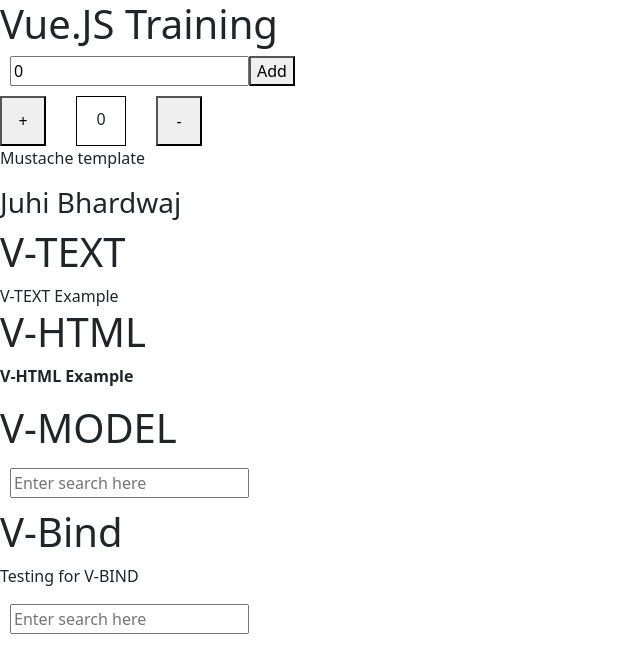
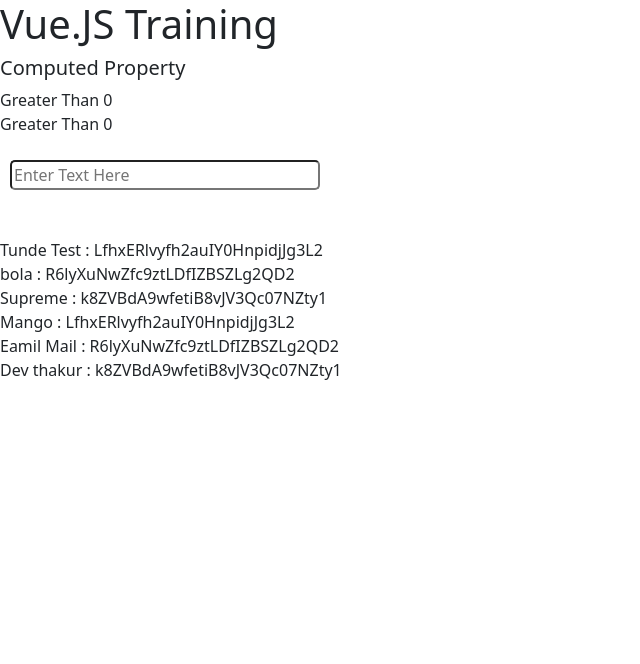
Before and after one commit to JuhiBhardwaj22/vue3-zero-to-advance-poject, a Vue app: page / in a window 1280 px wide. Shown: the top 664 px of the page, without its empty margins (0-640 px from the left). Built offline with nearby package versions, Linux system fonts and the light colour scheme.

Commit message:
computed-property

```diff
--- a/src/App.vue
+++ b/src/App.vue
@@ -1,53 +1,29 @@
 <template>
   <div class="parent-div">
     <file-example />
-    <input
-      class="input-area"
-      placeholder="Enter text here..."
-      v-model="countNum"
-    />
-    <button @click="onSetValue()">Add</button>
-    <div class="main-div">
+    <div>
+      <h5>Computed Property</h5>
+      <span>{{
+        author.books.length > 0 ? "Greater Than 0" : "Less Than 0"
+      }}</span>
       <div>
-        <button class="inc-btn" @click="OnIncreament()">+</button>
+        <span>{{ bookList }}</span>
       </div>
-      <div class="count">{{ count }}</div>
+      <br />
       <div>
-        <button class="dec-btn" @click="onDecreament()">-</button>
+        <input
+          class="input-area"
+          type="text"
+          v-model="searchText"
+          placeholder="Enter Text Here"
+        />
       </div>
-    </div>
-
-    <div>
-      <p>Mustache template</p>
-      <h3>{{ name }}</h3>
-    </div>
-    <div>
-      <h1>V-TEXT</h1>
-      <span v-text="vTextExample"></span>
-    </div>
-    <div>
-      <h1>V-HTML</h1>
-      <span v-html="test"></span>
-    </div>
-    <div>
-      <h1>V-MODEL</h1>
-      <p>{{ searchText }}</p>
-      <input
-        type="text"
-        class="input-area"
-        placeholder="Enter search here"
-        v-model="searchText"
-      />
       <br />
-      <h1>V-Bind</h1>
-      <p v-bind:id="heading">Testing for V-BIND</p>
-      {{ searchText }}
-      <input
-        type="text"
-        class="input-area"
-        placeholder="Enter search here"
-        v-bind:valueS="searchText"
-      />
+      <br />
+      <div v-for="list in filterData" :key="list.uid">
+        <span>{{ list.name }}</span> {{ "  :" }}
+        <span>{{ list.uid }}</span>
+      </div>
     </div>
   </div>
 </template>
@@ -60,57 +36,71 @@
   props: {},
   data() {
     return {
-      name: "Juhi Bhardwaj",
-      vTextExample: "V-TEXT Example",
-      test: "<b><p>V-HTML Example</p></b>",
-      searchText: "",
-      checked: false,
-      count: 0,
-      countNum: 0,
-      heading: "heading_id_1",
+      author: {
+        name: "John Doe",
+        books: [
+          "Vue 2 - Advanced Guide",
+          "Vue 3 - Basic Guide",
+          "Vue 4 - The Mystery",
+        ],
+      },
+      searchText: null,
+      userData: [
+        {
+          name: "Tunde Test",
+          uid: "LfhxERlvyfh2auIY0HnpidjJg3L2",
+        },
+        {
+          name: "bola",
+          uid: "R6lyXuNwZfc9ztLDfIZBSZLg2QD2",
+        },
+        {
+          uid: " k8ZVBdA9wfetiB8vJV3Qc07NZty1",
+          name: "Supreme",
+        },
+        {
+          name: "Mango",
+          uid: "LfhxERlvyfh2auIY0HnpidjJg3L2",
+        },
+        {
+          name: "Eamil Mail",
+          uid: "R6lyXuNwZfc9ztLDfIZBSZLg2QD2",
+        },
+        {
+          uid: " k8ZVBdA9wfetiB8vJV3Qc07NZty1",
+          name: "Dev thakur",
+        },
+      ],
     };
   },
-  methods: {
-    OnIncreament() {
-      this.count++;
+  computed: {
+    bookList() {
+      return this.author.books.length > 0 ? "Greater Than 0" : "Less Than 0";
     },
-    onDecreament() {
-      if (this.count === 0) {
-        alert("Please use Increament button now");
+    bookListInfo(name) {
+      return name;
+    },
+    filterData() {
+      if (this.searchText) {
+        return this.userData.filter((item) => {
+          return this.searchText
+            .toLowerCase()
+            .split(" ")
+            .every((v) => item.name.toLowerCase().includes(v));
+        });
+      } else {
+        return this.userData;
       }
-      this.count--;
-    },
-    onSetValue() {
-      this.count = this.countNum;
     },
   },
+  methods: {},
 };
 </script>
 
 <style scoped>
 .input-area {
+  width: 310px;
   margin-left: 10px;
-}
-.main-div {
-  display: flex;
-}
-.inc-btn,
-.dec-btn {
-  height: 50px;
-  width: 46px;
-}
-.inc-btn {
-  margin-right: 30px;
-}
-.count {
-  height: 50px;
-  width: 50px;
-  border: 1px solid black;
-  margin-right: 30px;
-  text-align: center;
-  padding-top: 10px;
-}
-.input-area {
-  margin-bottom: 10px;
+  border-radius: 5px;
 }
 </style>
--- /dev/null
+++ b/src/components/VbindVmodel.vue
@@ -0,0 +1,119 @@
+<template>
+  <div class="parent-div">
+    <file-example />
+    <input
+      class="input-area"
+      placeholder="Enter text here..."
+      v-model="countNum"
+    />
+    <button @click="onSetValue()">Add</button>
+    <div class="main-div">
+      <div>
+        <button class="inc-btn" @click="OnIncreament()">+</button>
+      </div>
+      <div class="count">{{ count }}</div>
+      <div>
+        <button class="dec-btn" @click="onDecreament()">-</button>
+      </div>
+    </div>
+
+    <div>
+      <p>Mustache template</p>
+      <h3>{{ name }}</h3>
+    </div>
+    <div>
+      <h1>V-TEXT</h1>
+      <span v-text="vTextExample"></span>
+    </div>
+    <div>
+      <h1>V-HTML</h1>
+      <span v-html="test"></span>
+    </div>
+    <div>
+      <h1>V-MODEL</h1>
+      <p>{{ searchText }}</p>
+      <input
+        type="text"
+        class="input-area"
+        placeholder="Enter search here"
+        v-model="searchText"
+      />
+      <br />
+      <h1>V-Bind</h1>
+      <p v-bind:id="heading">Testing for V-BIND</p>
+      {{ searchText }}
+      <input
+        type="text"
+        class="input-area"
+        placeholder="Enter search here"
+        v-bind:valueS="searchText"
+      />
+    </div>
+  </div>
+</template>
+
+<script>
+import FileExample from "./components/FileExample.vue";
+export default {
+  name: "App",
+  components: { FileExample },
+  props: {},
+  data() {
+    return {
+      name: "Juhi Bhardwaj",
+      vTextExample: "V-TEXT Example",
+      test: "<b><p>V-HTML Example</p></b>",
+      searchText: "",
+      checked: false,
+      count: 0,
+      countNum: 0,
+      heading: "heading_id_1",
+    };
+  },
+  methods: {
+    onRoom() {
+      this.testNum++;
+    },
+    OnIncreament() {
+      this.count++;
+    },
+    onDecreament() {
+      if (this.count === 0) {
+        alert("Please use Increament button now");
+      }
+      this.count--;
+    },
+    onSetValue() {
+      this.count = this.countNum;
+    },
+  },
+};
+</script>
+
+<style scoped>
+.input-area {
+  margin-left: 10px;
+}
+.main-div {
+  display: flex;
+}
+.inc-btn,
+.dec-btn {
+  height: 50px;
+  width: 46px;
+}
+.inc-btn {
+  margin-right: 30px;
+}
+.count {
+  height: 50px;
+  width: 50px;
+  border: 1px solid black;
+  margin-right: 30px;
+  text-align: center;
+  padding-top: 10px;
+}
+.input-area {
+  margin-bottom: 10px;
+}
+</style>
```
